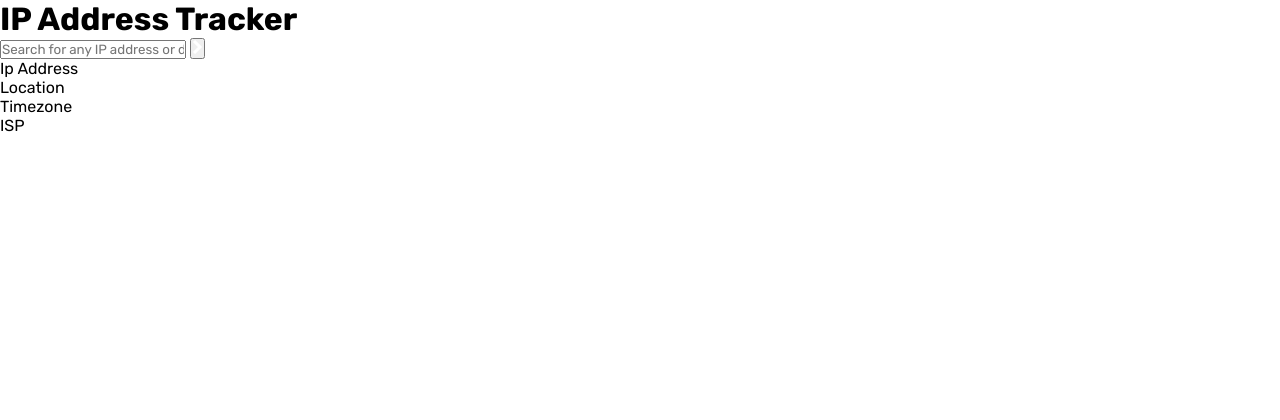
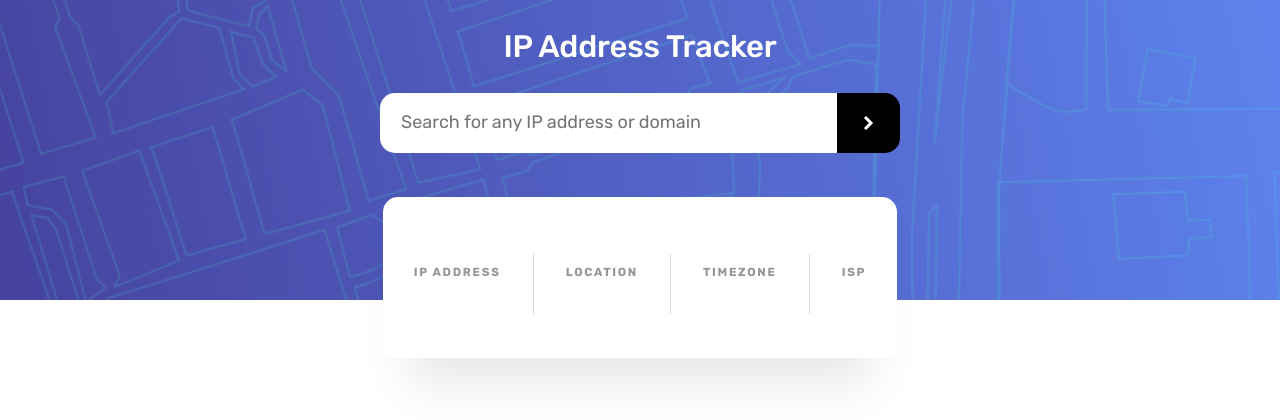
Before and after one commit to LamineGitHub/ip-address-tracker, a website built with Vite: page index.html in a window 1280 px wide. Built offline with nearby package versions, Linux system fonts and the light colour scheme; no server answers.

Commit message:
Add site design

```diff
--- a/index.html
+++ b/index.html
@@ -19,10 +19,11 @@
 
 <body>
 <main>
+    <div class="bg"></div>
     <div class="container">
         <h1>IP Address Tracker</h1>
 
-        <form id="form">
+        <form class="form">
             <input type="text" id="search" name="search" required
                    placeholder="Search for any IP address or domain">
             <button type="submit">
@@ -37,22 +38,25 @@
                 <span>Ip Address</span>
                 <span></span>
             </div>
+            <hr>
             <div class="location">
                 <span>Location</span>
                 <span></span>
             </div>
+            <hr>
             <div class="timezone">
                 <span>Timezone</span>
                 <span></span>
             </div>
+            <hr>
             <div class="isp">
                 <span>ISP</span>
                 <span></span>
             </div>
         </div>
+    </div>
 
-        <div id="map"></div>
-    </div>
+    <div id="map"></div>
 </main>
 
 <script type="module" src="/src/ts/main.ts"></script>
--- a/src/style/style.css
+++ b/src/style/style.css
@@ -3,6 +3,21 @@
     margin: 0;
     padding: 0;
     font-family: "Rubik", sans-serif;
+}
+
+:root {
+    --very-dark-gray: hsl(0, 0%, 17%);
+    --dark-gray: hsl(0, 0%, 57%);
+    --black: #000;
+    --white: #fff;
+    --pale-gray: rgba(44, 44, 44, 0.4987);
+
+    --bg-min-height: clamp(18.75rem, 19.19rem + -1.878vw, 17.5rem);
+}
+
+body {
+    height: 100dvh;
+    overflow: hidden;
 }
 
 .sr-only {
@@ -17,11 +32,139 @@
     border-width: 0;
 }
 
-.error {
-    display: block;
-    color: darkred;
+.bg {
+    background-image: url("/images/bg-desktop.png");
+    position: absolute;
+    left: 0;
+    right: 0;
+    min-height: var(--bg-min-height);
+    background-repeat: no-repeat;
+    background-position: top center;
+    background-size: cover;
+    z-index: -9999;
+
+    @media (max-width: 425px) {
+        background-image: url("/images/bg-mobile.png");
+    }
+}
+
+
+.container {
+    display: flex;
+    flex-direction: column;
+    align-items: center;
+    margin-inline: 24px;
+}
+
+h1 {
+    color: var(--white);
+    font-weight: 500;
+    line-height: 30px;
+    letter-spacing: clamp(-0.014rem, -0.013rem + -0.006vw, -0.018rem);
+    font-size: clamp(1.625rem, 1.493rem + 0.563vw, 2rem);
+    margin-top: clamp(1.625rem, 1.471rem + 0.657vw, 2.063rem);
+    margin-bottom: clamp(1.813rem, 1.768rem + 0.188vw, 1.938rem);
+}
+
+.form {
+    width: clamp(20.438rem, 15.42rem + 21.408vw, 34.688rem);
+    display: flex;
+    justify-content: center;
+    border-radius: 15px;
+    overflow: hidden;
+    margin-bottom: clamp(1.5rem, 0.972rem + 2.254vw, 3rem);
+
+    input {
+        flex: 1;
+        font-size: 1.125rem;
+        border: none;
+        outline: none;
+        color: var(--very-dark-gray);
+        padding-left: clamp(0.833em, 0.657em + 0.751vw, 1.333em);
+        padding-block: 1em calc(1em + 1px);
+    }
+
+    button {
+        all: unset;
+        display: flex;
+        align-items: center;
+        background-color: var(--black);
+        padding: 1.4375em 1.625em;
+        transition: background-color .2s ease-out;
+
+        &:hover {
+            background-color: #3F3F3F;
+        }
+    }
+
+}
+
+.info {
+    min-height: 161px;
+    display: flex;
+    justify-content: center;
+    align-items: center;
+    gap: 32px;
+    z-index: 999;
+
+    padding-inline: clamp(1.5rem, 1.324rem + 0.751vw, 2rem);
+    padding-top: clamp(1.625rem, 1.383rem + 1.033vw, 2.313rem);
+    padding-bottom: clamp(1.5rem, 1.214rem + 1.221vw, 2.313rem);
+    background-color: var(--white);
+    border-radius: 15px;
+    box-shadow: 0 50px 50px -25px rgba(0, 0, 0, 0.0984);
+
+    div {
+        display: flex;
+        flex-direction: column;
+        gap: clamp(0.438rem, 0.305rem + 0.563vw, 0.813rem);
+    }
+
+    span {
+        display: block;
+        text-wrap: balance;
+    }
+
+    span:first-child {
+        color: var(--pale-gray);
+        text-transform: uppercase;
+        font-weight: 900;
+        font-size: clamp(0.625rem, 0.581rem + 0.188vw, 0.75rem);
+        letter-spacing: clamp(0.091rem, 0.085rem + 0.027vw, 0.109rem);
+    }
+
+    span:last-child {
+        color: var(--very-dark-gray);
+        font-weight: 500;
+        font-size: clamp(1.25rem, 1.118rem + 0.563vw, 1.625rem);
+        line-height: clamp(1.5rem, 1.368rem + 0.563vw, 1.875rem);
+        letter-spacing: clamp(-0.011rem, -0.01rem + -0.005vw, -0.014rem);
+    }
+
+    @media (max-width: 425px) {
+        flex-direction: column;
+        text-align: center;
+        width: 100%;
+    }
+}
+
+hr {
+    border: none;
+    border-left: 1px solid rgba(0, 0, 0, .15);
+    height: 60px;
+    margin-top: 12px;
+
+    @media (max-width: 425px) {
+        display: none;
+    }
 }
 
 #map {
-    height: 400px;
+    margin-top: -63px;
+    height: calc(100dvh - var(--bg-min-height));
+
+    @media (max-width: 425px) {
+        margin-top: -211px;
+        height: calc(103dvh - var(--bg-min-height));
+    }
 }
```
